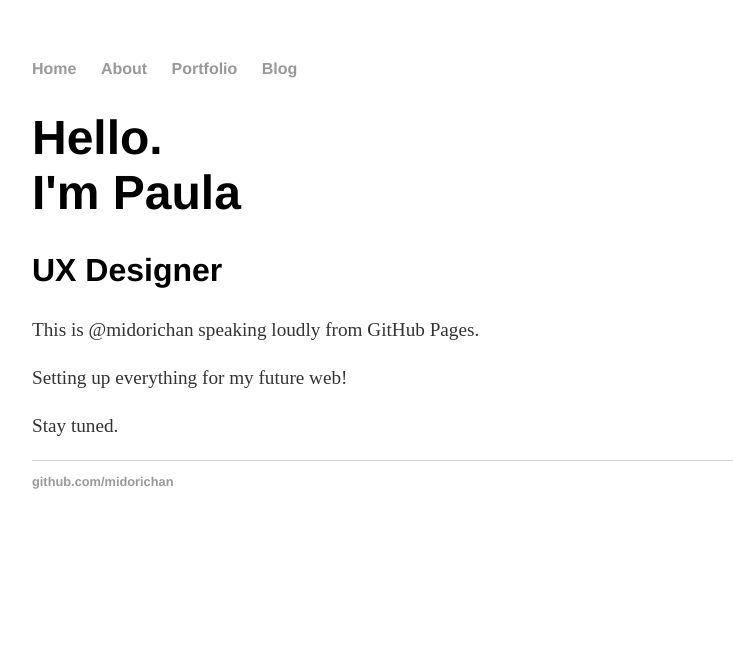
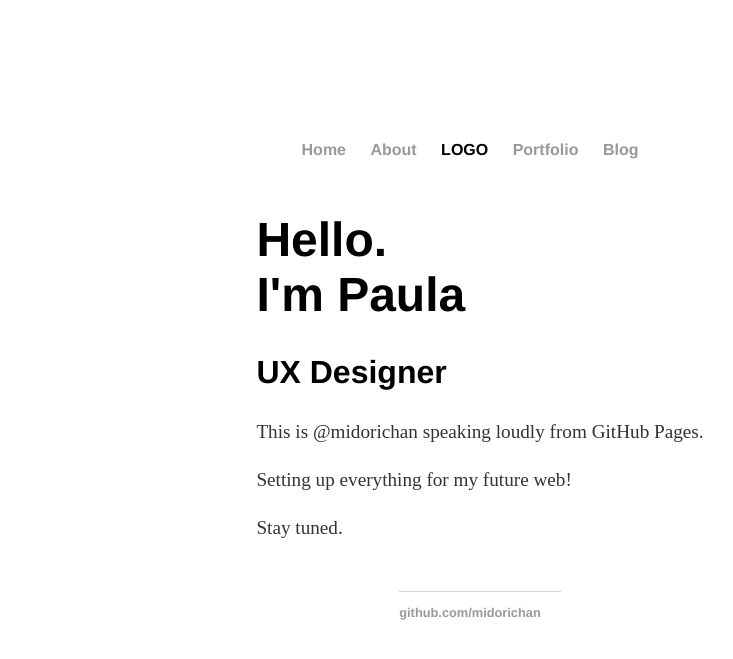
Before and after one commit to midorichan/midorichan.github.io, a Jekyll site: the page built from index.html, in a window 1280 px wide. Shown: the top 659 px of the page, without its empty margins (160-893 px from the left). Built offline with Jekyll 4.4.1, drawn with Linux system fonts in a browser that asks for light colours.

Commit message:
Layout changes
Applied CSS Grid layout (work in progress)

```diff
--- a/_layouts/default.html
+++ b/_layouts/default.html
@@ -3,23 +3,33 @@
     <head>
 		<title>{{ page.title }}</title>
 		<link rel="stylesheet" href="{{ 'css/main.css' | absolute_url }}">
+		<style>
+
+			</style>
     </head>
     <body>
+        <div class="container">
+            <div class="header">
 				<nav>
 					<ul>
 						<li><a href="/">Home</a></li>
 						<li><a href="/about">About</a></li>
+						<li>LOGO</li>
 						<li><a href="/portfolio">Portfolio</a></li>
 						<li><a href="https://medium.com/@midorichan">Blog</a></li>
 					</ul>
 				</nav>
-		<div class="container">
+			</div>
+            <div class="content">
 					{{ content }}
-		</div><!-- /.container -->
+			</div><!-- /.content -->
+            <div class="footer">
 				<footer>
 					<ul>
 						<li><a href="https://github.com/midorichan">github.com/midorichan</a></li>
 					</ul>
 				</footer>
+			</div>
+        </div>
     </body>
 </html>
--- a/about/index.html
+++ b/about/index.html
@@ -2,7 +2,7 @@
 layout: default
 title: midorichan.design About Me
 ---
-<div class="blurb">
+<div>
 	<h1>About me</h1>
 	<p>I'm a UX designer based in Mar del Plata, Argentina.</p>
 	<p>Setting up everything for my future web!</p>
--- a/css/main.css
+++ b/css/main.css
@@ -1,24 +1,52 @@
-body {
+/*body {
     margin: 60px auto;
     width: 70%;
+
+
+ul.posts {
+    margin: 20px auto 40px;
+    font-size: 1.5em;
 }
-nav ul, footer ul {
-    font-family:'Helvetica', 'Arial', 'Sans-Serif';
-    padding: 0px;
+
+ul.posts li {
     list-style: none;
-    font-weight: bold;
 }
-nav ul li, footer ul li {
-    display: inline;
-    margin-right: 20px;
+*/
+
+.container {
+    height: 100%;
+    display: grid;
+    grid-template-columns: repeat(12, 1fr);
+    grid-template-rows: 60px auto 100px;
+    grid-template-areas:
+        "h h h h h h h h h h h h"
+        "c c c c c c c c c c c c"
+        "f f f f f f f f f f f f";
 }
-a {
-    text-decoration: none;
-    color: #999;
+
+.header {
+    grid-area: h;
+
 }
-a:hover {
-    text-decoration: underline;
+
+.content {
+    grid-area: c;
 }
+
+.footer {
+    grid-area: f;
+}
+
+.container > div {
+display: flex;
+justify-content: center;
+align-items: center;
+}
+
+html, body {
+    margin: 60px auto;
+}
+
 h1 {
     font-size: 3em;
     font-family:'Helvetica', 'Arial', 'Sans-Serif';
@@ -29,21 +57,36 @@ h2 {
     font-family:'Helvetica', 'Arial', 'Sans-Serif';
 }
 
+
+footer {
+    border-top: 1px solid #d5d5d5;
+    font-size: .8em;
+}
+
 p {
     font-size: 1.2em;
     line-height: 1.5em;
     color: #333;
 }
-footer {
-    border-top: 1px solid #d5d5d5;
-    font-size: .8em;
+
+nav ul li, footer ul li {
+    display: inline;
+    margin-right: 20px;
+    }
+
+
+a {
+     text-decoration: none;
+    color: #999;
 }
 
-ul.posts {
-    margin: 20px auto 40px;
-    font-size: 1.5em;
+a:hover {
+    text-decoration: underline;
 }
 
-ul.posts li {
+nav ul, footer ul {
+    font-family:'Helvetica', 'Arial', 'Sans-Serif';
+    padding: 0px;
     list-style: none;
+    font-weight: bold;
 }
--- a/index.html
+++ b/index.html
@@ -2,7 +2,7 @@
 layout: default
 title: midorichan.design
 ---
-<div class="blurb">
+<div>
 	<h1>Hello.<br>
 		I'm Paula</h1>
 	<h2>UX Designer</h2>
```
Also changed, not shown: _layouts/default_bkp.html (added, +25 -0 lines). Lines whose indentation alone changed are shown as unchanged.
